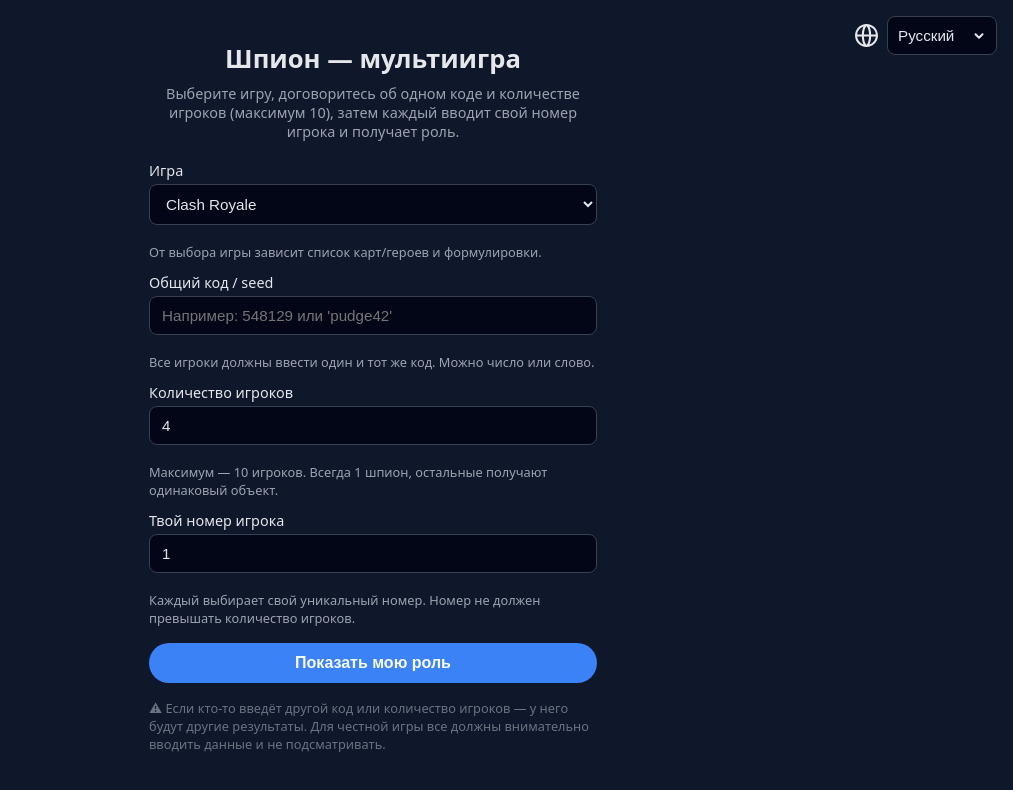
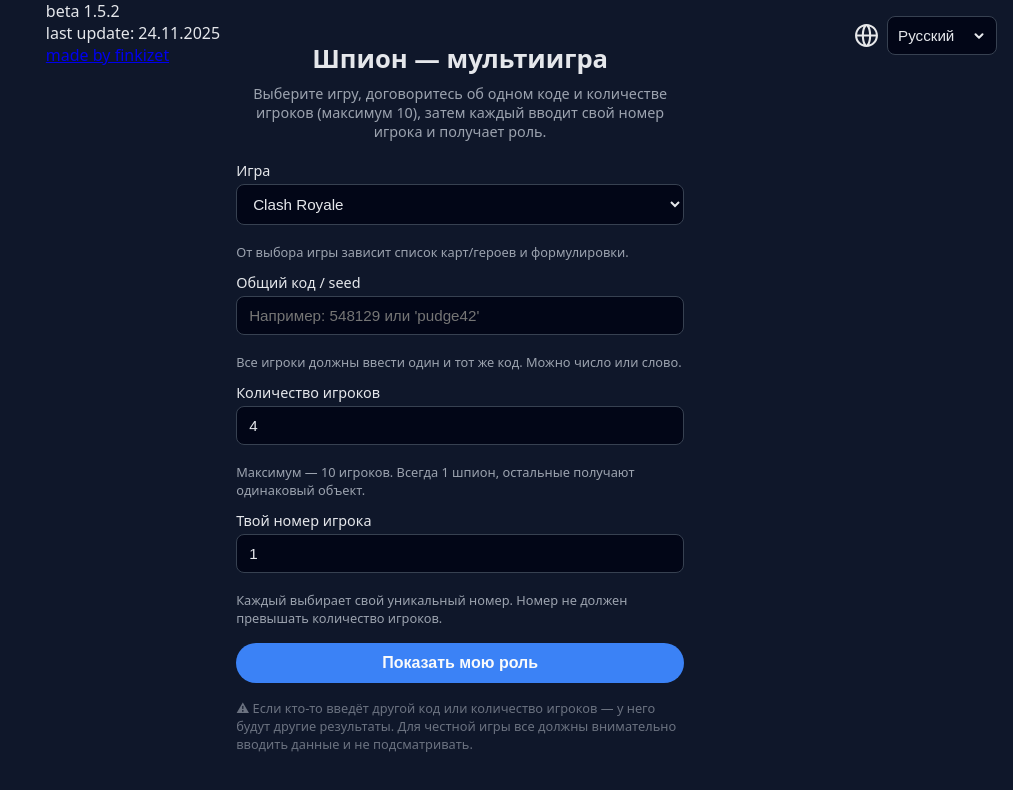
Before and after one commit to finkizet/spy-game, a plain HTML site: page index.html in a window 1280 px wide. Shown: the whole page, without its empty margins (267-1280 px from the left). Drawn offline with Linux system fonts and the light colour scheme.

Commit message:
Update index.html
div v

```diff
--- a/index.html
+++ b/index.html
@@ -172,6 +172,12 @@
         <option value="ru">Русский</option>
         <option value="en">English</option>
     </select>
+</div>
+
+<!-- Панель версии -->
+<div id="versionPanel">
+    <div id="versionText">beta 1.5.2<br>last update: 24.11.2025</div>
+    <a id="madeBy" href="https://github.com/finkizet" target="_blank">made by finkizet</a>
 </div>
 
 <div class="container">
```
